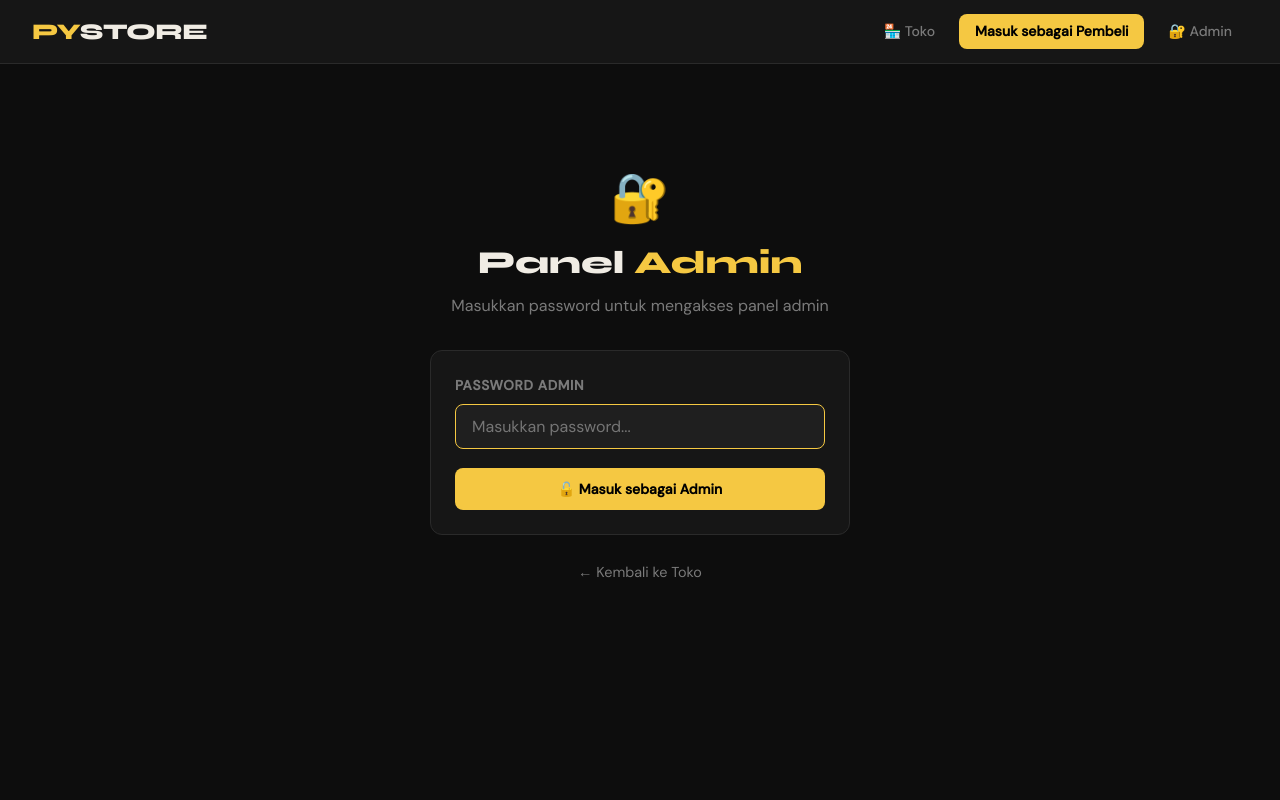
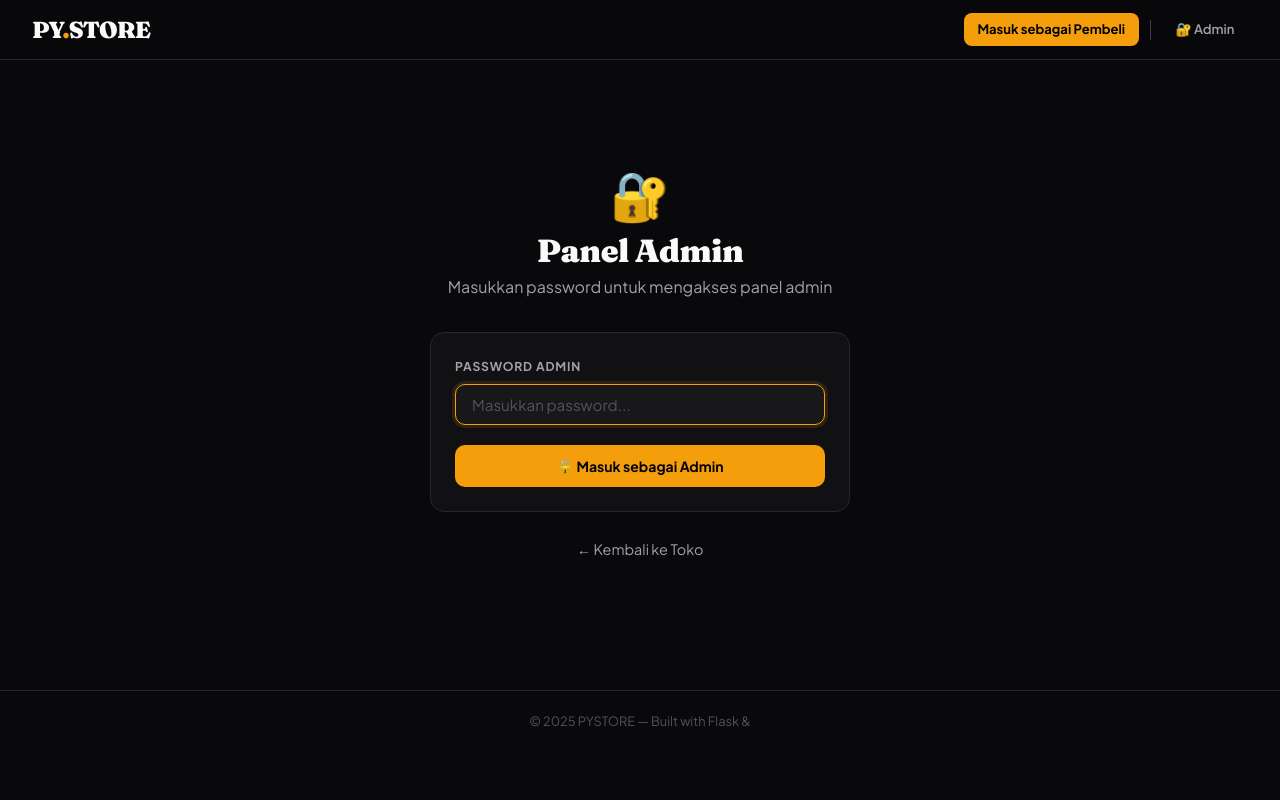
Before and after one commit to GabHub7/pystore, a Flask app: page /admin in a window 1280 px wide. Run offline with Flask 3, Linux system fonts and the light colour scheme.

Commit message:
Update base.html

```diff
--- a/templates/base.html
+++ b/templates/base.html
@@ -4,198 +4,230 @@
   <meta charset="UTF-8" />
   <meta name="viewport" content="width=device-width, initial-scale=1.0" />
   <title>{% block title %}PYSTORE{% endblock %}</title>
-  <link href="https://fonts.googleapis.com/css2?family=Syne:wght@400;600;700;800&family=DM+Sans:wght@300;400;500&display=swap" rel="stylesheet">
+  <link href="https://fonts.googleapis.com/css2?family=Plus+Jakarta+Sans:wght@300;400;500;600;700;800&family=Fraunces:ital,wght@0,700;0,900;1,700&display=swap" rel="stylesheet">
   <style>
     :root {
-      --bg: #0d0d0d;
-      --surface: #161616;
-      --surface2: #1f1f1f;
-      --border: #2a2a2a;
-      --accent: #f5c842;
-      --accent2: #ff6b35;
-      --text: #f0ece4;
-      --muted: #7a7a7a;
-      --success: #4caf82;
-      --danger: #e05252;
-      --info: #5b9cf6;
-      --warn: #f0a035;
-      --radius: 12px;
+      --bg:        #09090b;
+      --surface:   #111113;
+      --surface2:  #18181b;
+      --surface3:  #1f1f23;
+      --border:    #27272a;
+      --border2:   #3f3f46;
+      --accent:    #f59e0b;
+      --accent-dim: rgba(245,158,11,0.12);
+      --accent-glow: rgba(245,158,11,0.3);
+      --green:     #22c55e;
+      --green-dim: rgba(34,197,94,0.1);
+      --red:       #ef4444;
+      --red-dim:   rgba(239,68,68,0.1);
+      --blue:      #3b82f6;
+      --blue-dim:  rgba(59,130,246,0.1);
+      --text:      #fafafa;
+      --text2:     #a1a1aa;
+      --text3:     #52525b;
+      --radius:    14px;
+      --shadow:    0 4px 24px rgba(0,0,0,0.5);
     }
-    *, *::before, *::after { box-sizing: border-box; margin: 0; padding: 0; }
+    *, *::before, *::after { box-sizing:border-box; margin:0; padding:0; }
     body {
-      background: var(--bg);
-      color: var(--text);
-      font-family: 'DM Sans', sans-serif;
-      min-height: 100vh;
-      line-height: 1.6;
+      background:var(--bg); color:var(--text);
+      font-family:'Plus Jakarta Sans',sans-serif;
+      min-height:100vh; line-height:1.6;
+      -webkit-font-smoothing:antialiased;
     }
 
-    /* NAV */
+    /* ── NAV ── */
     nav {
-      background: var(--surface);
-      border-bottom: 1px solid var(--border);
-      padding: 0 2rem;
-      display: flex;
-      align-items: center;
-      justify-content: space-between;
-      height: 64px;
-      position: sticky;
-      top: 0;
-      z-index: 100;
+      background:rgba(9,9,11,0.9);
+      backdrop-filter:blur(20px);
+      border-bottom:1px solid var(--border);
+      padding:0 2rem;
+      display:flex; align-items:center; justify-content:space-between;
+      height:60px; position:sticky; top:0; z-index:200;
     }
     .nav-logo {
-      font-family: 'Syne', sans-serif;
-      font-weight: 800;
-      font-size: 1.4rem;
-      color: var(--accent);
-      text-decoration: none;
-      letter-spacing: -0.5px;
+      font-family:'Fraunces',serif; font-weight:900; font-size:1.45rem;
+      color:var(--text); text-decoration:none; letter-spacing:-1px;
     }
-    .nav-logo span { color: var(--text); }
-    .nav-links { display: flex; align-items: center; gap: 0.5rem; }
-    .nav-links a, .nav-links button {
-      padding: 0.4rem 1rem;
-      border-radius: 8px;
-      font-family: 'DM Sans', sans-serif;
-      font-size: 0.875rem;
-      font-weight: 500;
-      text-decoration: none;
-      border: none;
-      cursor: pointer;
-      transition: all 0.2s;
+    .nav-logo .dot { color:var(--accent); }
+    .nav-right { display:flex; align-items:center; gap:0.4rem; }
+    .nav-sep { width:1px; height:20px; background:var(--border2); margin:0 0.3rem; }
+
+    /* nav buttons */
+    .nb {
+      display:inline-flex; align-items:center; gap:5px;
+      padding:0.38rem 0.85rem; border-radius:8px;
+      font-size:0.815rem; font-weight:600;
+      text-decoration:none; border:none; cursor:pointer;
+      transition:all 0.18s; font-family:'Plus Jakarta Sans',sans-serif;
+      white-space:nowrap; color:var(--text2); background:transparent;
     }
-    .nav-links a { color: var(--muted); background: transparent; }
-    .nav-links a:hover { color: var(--text); background: var(--surface2); }
-    .btn-accent {
-      background: var(--accent) !important;
-      color: #000 !important;
-      font-weight: 700 !important;
+    .nb:hover { color:var(--text); background:var(--surface2); }
+    .nb-primary { background:var(--accent)!important; color:#000!important; font-weight:700!important; }
+    .nb-primary:hover { opacity:0.88; }
+    .nb-outline { border:1px solid var(--border2)!important; color:var(--text)!important; }
+    .nb-outline:hover { border-color:var(--accent)!important; color:var(--accent)!important; background:var(--accent-dim)!important; }
+    .nb-danger { color:var(--red)!important; }
+    .nb-danger:hover { background:var(--red-dim)!important; }
+    .cart-badge {
+      background:var(--accent); color:#000;
+      font-size:0.62rem; font-weight:800;
+      padding:1px 6px; border-radius:10px; min-width:18px; text-align:center;
     }
-    .btn-accent:hover { opacity: 0.85; }
-    .btn-outline {
-      background: transparent !important;
-      color: var(--text) !important;
-      border: 1px solid var(--border) !important;
-    }
-    .btn-outline:hover { border-color: var(--accent) !important; color: var(--accent) !important; }
-    .badge {
-      background: var(--accent2);
-      color: #fff;
-      font-size: 0.7rem;
-      padding: 1px 6px;
-      border-radius: 20px;
-      font-weight: 700;
-      margin-left: 4px;
+    .admin-badge {
+      background:rgba(59,130,246,0.15); border:1px solid rgba(59,130,246,0.3);
+      color:#93c5fd; font-size:0.65rem; font-weight:700;
+      padding:2px 7px; border-radius:20px; letter-spacing:0.05em;
     }
 
-    /* FLASH */
-    .flashes { max-width: 1000px; margin: 1rem auto; padding: 0 1.5rem; display: flex; flex-direction: column; gap: 0.5rem; }
+    /* ── FLASH ── */
+    .flashes { max-width:1100px; margin:1rem auto 0; padding:0 1.5rem; display:flex; flex-direction:column; gap:0.5rem; }
     .flash {
-      padding: 0.75rem 1.2rem;
-      border-radius: var(--radius);
-      font-size: 0.9rem;
-      font-weight: 500;
-      display: flex;
-      align-items: center;
-      gap: 0.5rem;
-      animation: slideIn 0.3s ease;
+      padding:0.65rem 1.1rem; border-radius:10px;
+      font-size:0.875rem; font-weight:500;
+      display:flex; align-items:center; gap:0.5rem;
+      animation:fadeDown 0.3s ease;
     }
-    @keyframes slideIn { from { opacity:0; transform:translateY(-8px); } to { opacity:1; transform:translateY(0); } }
-    .flash.success { background: #1a3329; border: 1px solid #2d5c44; color: #7edbb0; }
-    .flash.error   { background: #2d1a1a; border: 1px solid #5c2d2d; color: #f08080; }
-    .flash.info    { background: #1a2240; border: 1px solid #2d3f6e; color: #8ab4f8; }
-    .flash.warning { background: #2d2010; border: 1px solid #5c4020; color: #f0b86e; }
+    @keyframes fadeDown { from{opacity:0;transform:translateY(-6px)} to{opacity:1;transform:translateY(0)} }
+    .flash.success { background:var(--green-dim); border:1px solid rgba(34,197,94,.25); color:#86efac; }
+    .flash.error   { background:var(--red-dim);   border:1px solid rgba(239,68,68,.25);  color:#fca5a5; }
+    .flash.info    { background:var(--blue-dim);  border:1px solid rgba(59,130,246,.25); color:#93c5fd; }
+    .flash.warning { background:rgba(245,158,11,.08); border:1px solid rgba(245,158,11,.25); color:#fcd34d; }
 
-    /* MAIN */
-    main { max-width: 1100px; margin: 0 auto; padding: 2rem 1.5rem; }
+    /* ── MAIN ── */
+    main { max-width:1100px; margin:0 auto; padding:2rem 1.5rem 4rem; }
 
-    /* CARDS */
+    /* ── CARD ── */
     .card {
-      background: var(--surface);
-      border: 1px solid var(--border);
-      border-radius: var(--radius);
-      padding: 1.5rem;
+      background:var(--surface); border:1px solid var(--border);
+      border-radius:var(--radius); padding:1.5rem;
     }
 
-    /* BUTTONS */
+    /* ── BUTTONS ── */
     .btn {
-      display: inline-flex; align-items: center; gap: 0.4rem;
-      padding: 0.55rem 1.2rem;
-      border-radius: 8px;
-      font-family: 'DM Sans', sans-serif;
-      font-weight: 600;
-      font-size: 0.875rem;
-      border: none;
-      cursor: pointer;
-      text-decoration: none;
-      transition: all 0.2s;
+      display:inline-flex; align-items:center; justify-content:center; gap:6px;
+      padding:0.6rem 1.25rem; border-radius:10px;
+      font-family:'Plus Jakarta Sans',sans-serif; font-weight:700; font-size:0.875rem;
+      border:none; cursor:pointer; text-decoration:none;
+      transition:all 0.18s; white-space:nowrap;
     }
-    .btn-primary { background: var(--accent); color: #000; }
-    .btn-primary:hover { opacity: 0.85; }
-    .btn-danger { background: var(--danger); color: #fff; }
-    .btn-danger:hover { opacity: 0.85; }
-    .btn-secondary { background: var(--surface2); color: var(--text); border: 1px solid var(--border); }
-    .btn-secondary:hover { border-color: var(--accent); }
-    .btn-sm { padding: 0.35rem 0.8rem; font-size: 0.8rem; }
+    .btn-primary { background:var(--accent); color:#000; }
+    .btn-primary:hover { opacity:0.88; box-shadow:0 0 20px var(--accent-glow); }
+    .btn-secondary { background:var(--surface2); color:var(--text); border:1px solid var(--border); }
+    .btn-secondary:hover { border-color:var(--border2); background:var(--surface3); }
+    .btn-danger { background:var(--red-dim); color:#fca5a5; border:1px solid rgba(239,68,68,.25); }
+    .btn-danger:hover { background:rgba(239,68,68,.2); }
+    .btn-outline { background:transparent; color:var(--text2); border:1px solid var(--border); }
+    .btn-outline:hover { border-color:var(--border2); color:var(--text); }
+    .btn-sm { padding:0.35rem 0.75rem; font-size:0.78rem; border-radius:8px; }
+    .btn-lg { padding:0.85rem 2rem; font-size:1rem; border-radius:12px; }
+    .btn-full { width:100%; }
 
-    /* FORM */
-    .form-group { margin-bottom: 1.2rem; }
-    label { display: block; font-size: 0.85rem; font-weight: 600; color: var(--muted); margin-bottom: 0.4rem; text-transform: uppercase; letter-spacing: 0.05em; }
-    input[type="text"], input[type="number"], input[type="password"] {
-      width: 100%;
-      padding: 0.7rem 1rem;
-      background: var(--surface2);
-      border: 1px solid var(--border);
-      border-radius: 8px;
-      color: var(--text);
-      font-family: 'DM Sans', sans-serif;
-      font-size: 1rem;
-      transition: border-color 0.2s;
+    /* ── FORM ── */
+    .form-group { margin-bottom:1.25rem; }
+    label {
+      display:block; font-size:0.76rem; font-weight:700;
+      color:var(--text2); margin-bottom:0.45rem;
+      text-transform:uppercase; letter-spacing:0.07em;
     }
-    input:focus { outline: none; border-color: var(--accent); }
+    input[type="text"], input[type="number"], input[type="password"], textarea, select {
+      width:100%; padding:0.65rem 1rem;
+      background:var(--surface2); border:1px solid var(--border);
+      border-radius:10px; color:var(--text);
+      font-family:'Plus Jakarta Sans',sans-serif; font-size:0.95rem;
+      transition:border-color .18s, box-shadow .18s; outline:none;
+    }
+    input:focus, textarea:focus, select:focus {
+      border-color:var(--accent); box-shadow:0 0 0 3px var(--accent-dim);
+    }
+    textarea { resize:vertical; min-height:90px; }
+    ::placeholder { color:var(--text3); }
+    select { cursor:pointer; }
 
-    /* TABLE */
-    table { width: 100%; border-collapse: collapse; }
-    th { font-family: 'Syne', sans-serif; font-size: 0.75rem; text-transform: uppercase; letter-spacing: 0.1em; color: var(--muted); padding: 0.75rem 1rem; text-align: left; border-bottom: 1px solid var(--border); }
-    td { padding: 1rem; border-bottom: 1px solid var(--border); font-size: 0.95rem; vertical-align: middle; }
-    tr:last-child td { border-bottom: none; }
-    tr:hover td { background: rgba(255,255,255,0.02); }
+    /* ── HEADINGS ── */
+    h1 { font-family:'Fraunces',serif; font-size:2rem; font-weight:900; line-height:1.15; letter-spacing:-.5px; }
+    h2 { font-family:'Fraunces',serif; font-size:1.4rem; font-weight:700; }
+    h3 { font-size:1rem; font-weight:700; }
 
-    /* HEADINGS */
-    h1 { font-family: 'Syne', sans-serif; font-size: 2rem; font-weight: 800; }
-    h2 { font-family: 'Syne', sans-serif; font-size: 1.4rem; font-weight: 700; }
-    h3 { font-family: 'Syne', sans-serif; font-size: 1.1rem; font-weight: 700; }
+    .page-header { margin-bottom:2rem; }
+    .page-header p { color:var(--text2); margin-top:0.3rem; }
 
-    .page-header { margin-bottom: 2rem; }
-    .page-header p { color: var(--muted); margin-top: 0.3rem; }
+    /* ── TABLE ── */
+    table { width:100%; border-collapse:collapse; }
+    th {
+      font-size:0.72rem; font-weight:700; text-transform:uppercase;
+      letter-spacing:0.08em; color:var(--text3);
+      padding:0.65rem 1rem; text-align:left; border-bottom:1px solid var(--border);
+    }
+    td {
+      padding:0.85rem 1rem; border-bottom:1px solid var(--border);
+      font-size:0.9rem; vertical-align:middle;
+    }
+    tr:last-child td { border-bottom:none; }
+    tr:hover td { background:rgba(255,255,255,.015); }
 
-    .text-accent { color: var(--accent); }
-    .text-muted { color: var(--muted); }
-    .text-danger { color: var(--danger); }
-    .text-success { color: var(--success); }
+    /* ── BADGE ── */
+    .badge {
+      display:inline-flex; align-items:center; gap:4px;
+      padding:2px 10px; border-radius:20px;
+      font-size:0.7rem; font-weight:700; letter-spacing:.03em;
+    }
+    .badge-green { background:var(--green-dim); color:#86efac; border:1px solid rgba(34,197,94,.2); }
+    .badge-amber { background:rgba(245,158,11,.1); color:#fcd34d; border:1px solid rgba(245,158,11,.2); }
+    .badge-blue  { background:var(--blue-dim); color:#93c5fd; border:1px solid rgba(59,130,246,.2); }
+    .badge-red   { background:var(--red-dim); color:#fca5a5; border:1px solid rgba(239,68,68,.2); }
+    .badge-gray  { background:var(--surface2); color:var(--text2); border:1px solid var(--border); }
 
-    /* Qty input */
-    .qty-wrap { display: flex; align-items: center; gap: 0.5rem; }
-    .qty-wrap input { width: 64px; text-align: center; }
+    /* ── MISC ── */
+    .accent { color:var(--accent); }
+    .text-muted { color:var(--text2); }
+    .text-dim { color:var(--text3); }
+    .text-green { color:var(--green); }
+    .text-red { color:var(--red); }
+    .qty-row { display:flex; align-items:center; gap:0.5rem; }
+    .qty-row input { width:64px; text-align:center; }
+
+    footer {
+      border-top:1px solid var(--border);
+      padding:1.25rem 2rem; text-align:center;
+      color:var(--text3); font-size:0.8rem;
+    }
+    ::-webkit-scrollbar { width:5px; }
+    ::-webkit-scrollbar-track { background:var(--bg); }
+    ::-webkit-scrollbar-thumb { background:var(--border2); border-radius:3px; }
   </style>
   {% block head %}{% endblock %}
 </head>
 <body>
+
 <nav>
-  <a class="nav-logo" href="/">PY<span>STORE</span></a>
-  <div class="nav-links">
-    <a href="/">🏪 Toko</a>
+  <a class="nav-logo" href="/">PY<span class="dot">.</span>STORE</a>
+  <div class="nav-right">
+
+    {# ── GRUP PEMBELI ── #}
     {% if session.get('pembeli_nama') %}
-      <a href="/keranjang">🛒 Keranjang<span class="badge">{{ session.get('keranjang', [])|length }}</span></a>
-      <a href="/logout-pembeli" class="btn-outline">Keluar ({{ session.pembeli_nama }})</a>
+      <a href="/keranjang" class="nb nb-outline">
+        🛒 Keranjang
+        {% set n = session.get('keranjang', [])|length %}
+        {% if n > 0 %}<span class="cart-badge">{{ n }}</span>{% endif %}
+      </a>
+      <a href="/logout-pembeli" class="nb">
+        👤 {{ session.pembeli_nama[:14] }}
+      </a>
     {% else %}
-      <a href="/login-pembeli" class="btn-accent">Masuk sebagai Pembeli</a>
+      <a href="/login-pembeli" class="nb nb-primary">Masuk sebagai Pembeli</a>
     {% endif %}
+
+    <div class="nav-sep"></div>
+
+    {# ── GRUP ADMIN ── #}
     {% if session.get('admin_logged_in') %}
-      <a href="/admin/dashboard">⚙️ Admin</a>
-      <a href="/admin/logout" class="btn-outline">Logout Admin</a>
+      <span class="admin-badge">ADMIN</span>
+      <a href="/admin/dashboard" class="nb">⚙️ Dashboard</a>
+      <a href="/admin/orders"    class="nb">📋 Orders</a>
+      <a href="/admin/logout"    class="nb nb-danger">Logout</a>
     {% else %}
-      <a href="/admin">🔐 Admin</a>
+      <a href="/admin" class="nb">🔐 Admin</a>
     {% endif %}
   </div>
 </nav>
@@ -210,9 +242,8 @@
   {% endif %}
 {% endwith %}
 
-<main>
-  {% block content %}{% endblock %}
-</main>
+<main>{% block content %}{% endblock %}</main>
 
+<footer>© 2025 PYSTORE — Built with Flask &amp; </footer>
 </body>
 </html>
```
